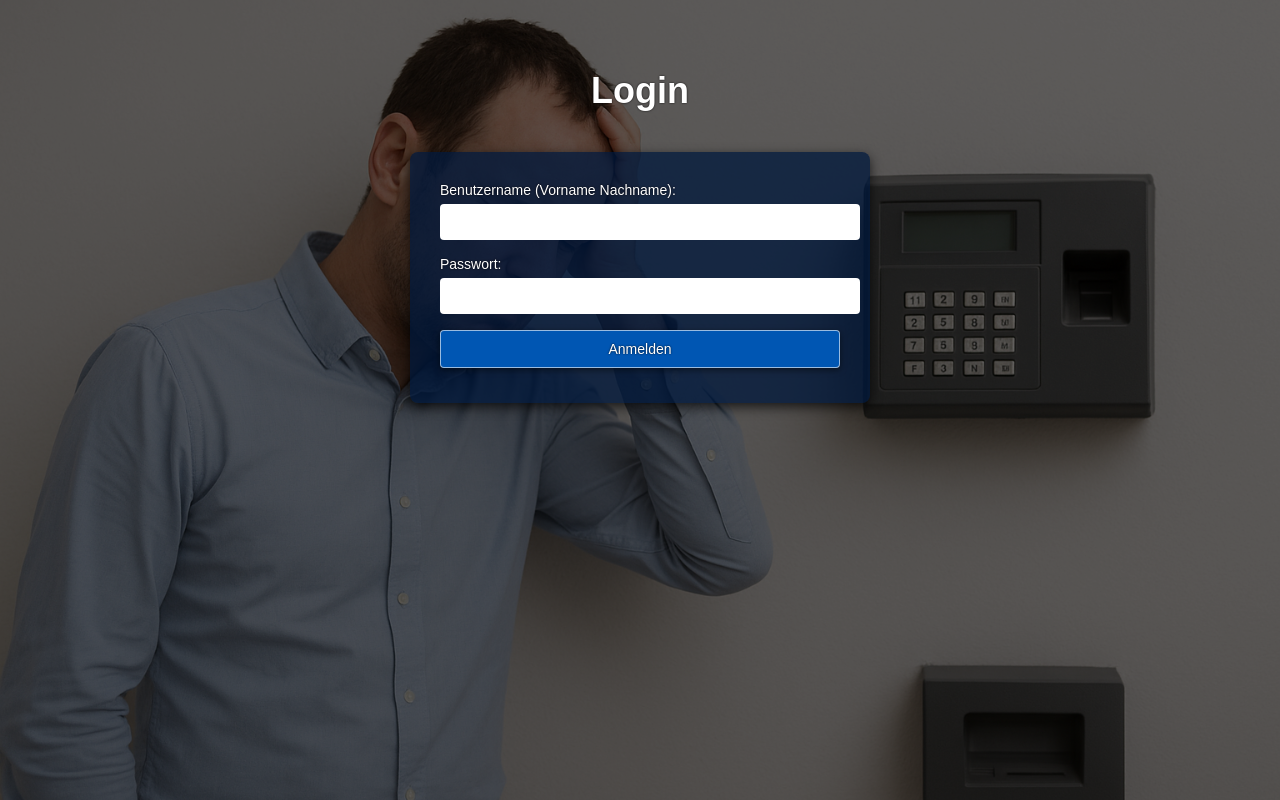
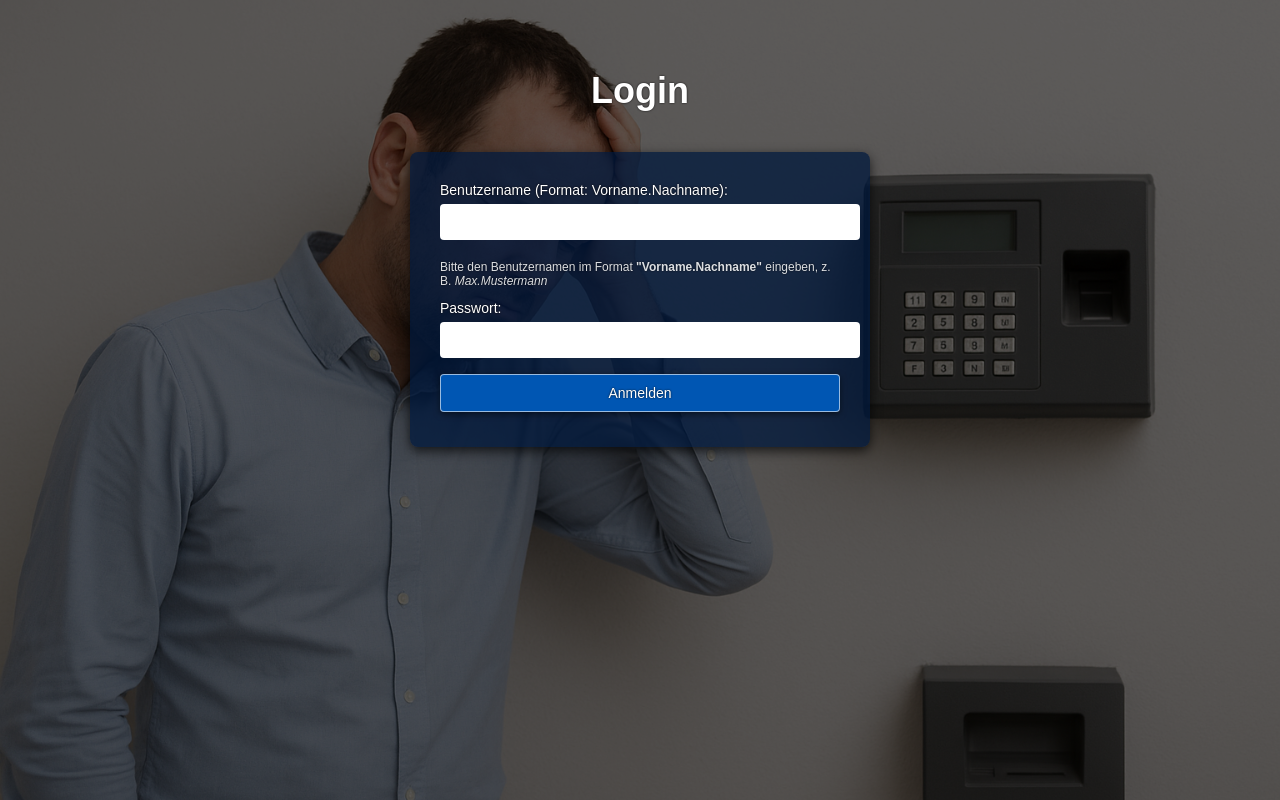
Before and after one commit to Rob-Kly/Project-Zeiterfassung, a Flask app: page /login in a window 1280 px wide. Run offline with Flask 3, Linux system fonts and the light colour scheme.

Commit message:
Update login.html
login Format angepasst an

Vorname.Nachname (Punkt als trenner)

und groß/kleinschrebung kompatibel

```diff
--- a/templates/login.html
+++ b/templates/login.html
@@ -23,14 +23,25 @@
     <!-- Login-Formular -->
     <div class="Tabelle">
         <form method="POST">
-            <label for="username">Benutzername (Vorname Nachname):</label>
+
+            <!-- Benutzername -->
+            <label for="username">Benutzername (Format: Vorname.Nachname):</label>
             <input class="Feld" id="username" type="text" name="username" required>
 
+            <!-- Statischer Hinweis unter dem Benutzernamen -->
+            <p class="password-hint">
+                Bitte den Benutzernamen im Format <strong>"Vorname.Nachname"</strong> eingeben,
+                z. B. <em>Max.Mustermann</em>
+            </p>
+
+            <!-- Passwort -->
             <label for="password">Passwort:</label>
             <input class="Feld" id="password" type="password" name="password" required>
 
+            <!-- Abschicken -->
             <button class="Anmelden" type="submit">Anmelden</button>
         </form>
     </div>
+
 </body>
 </html>
```
